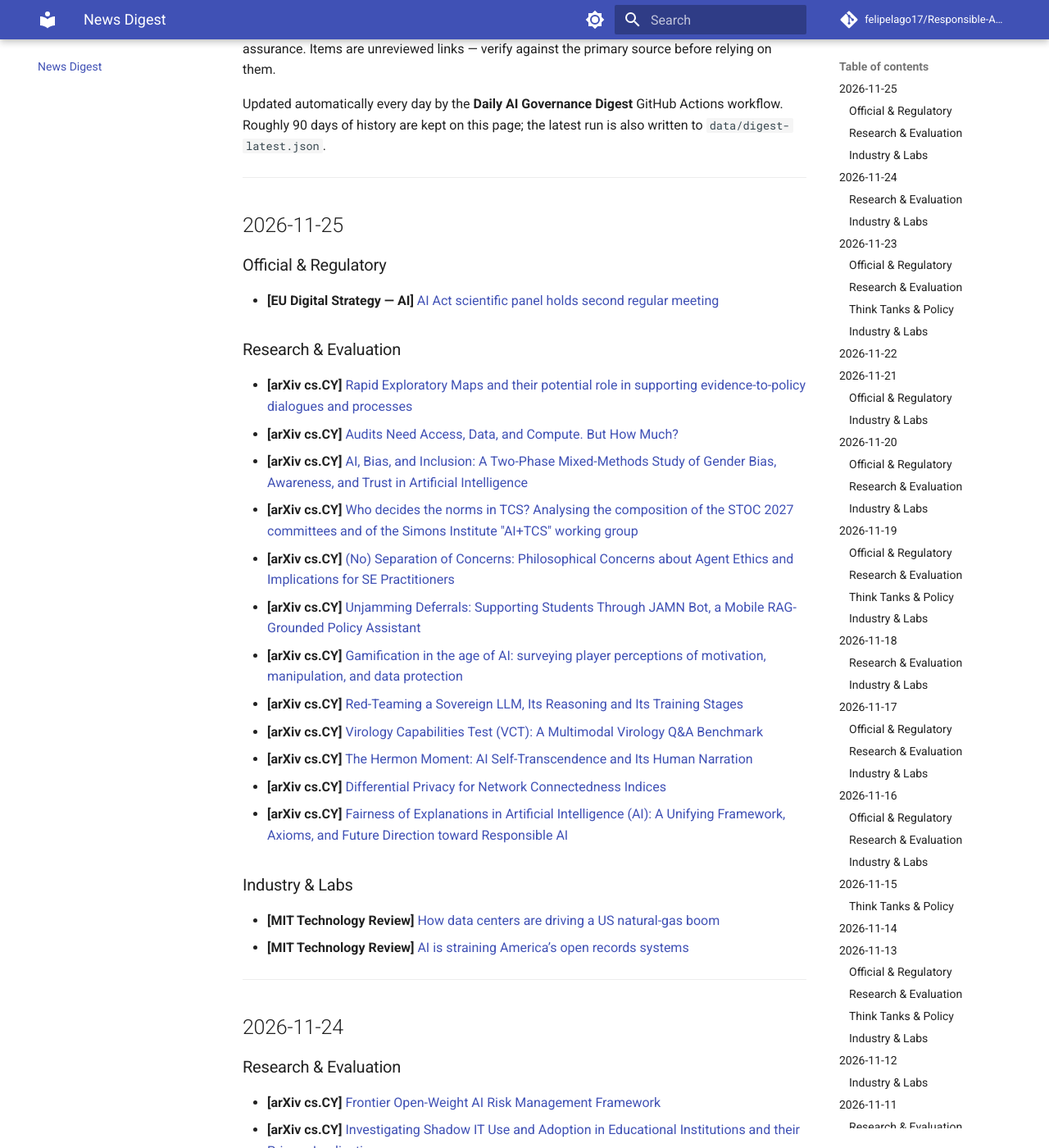
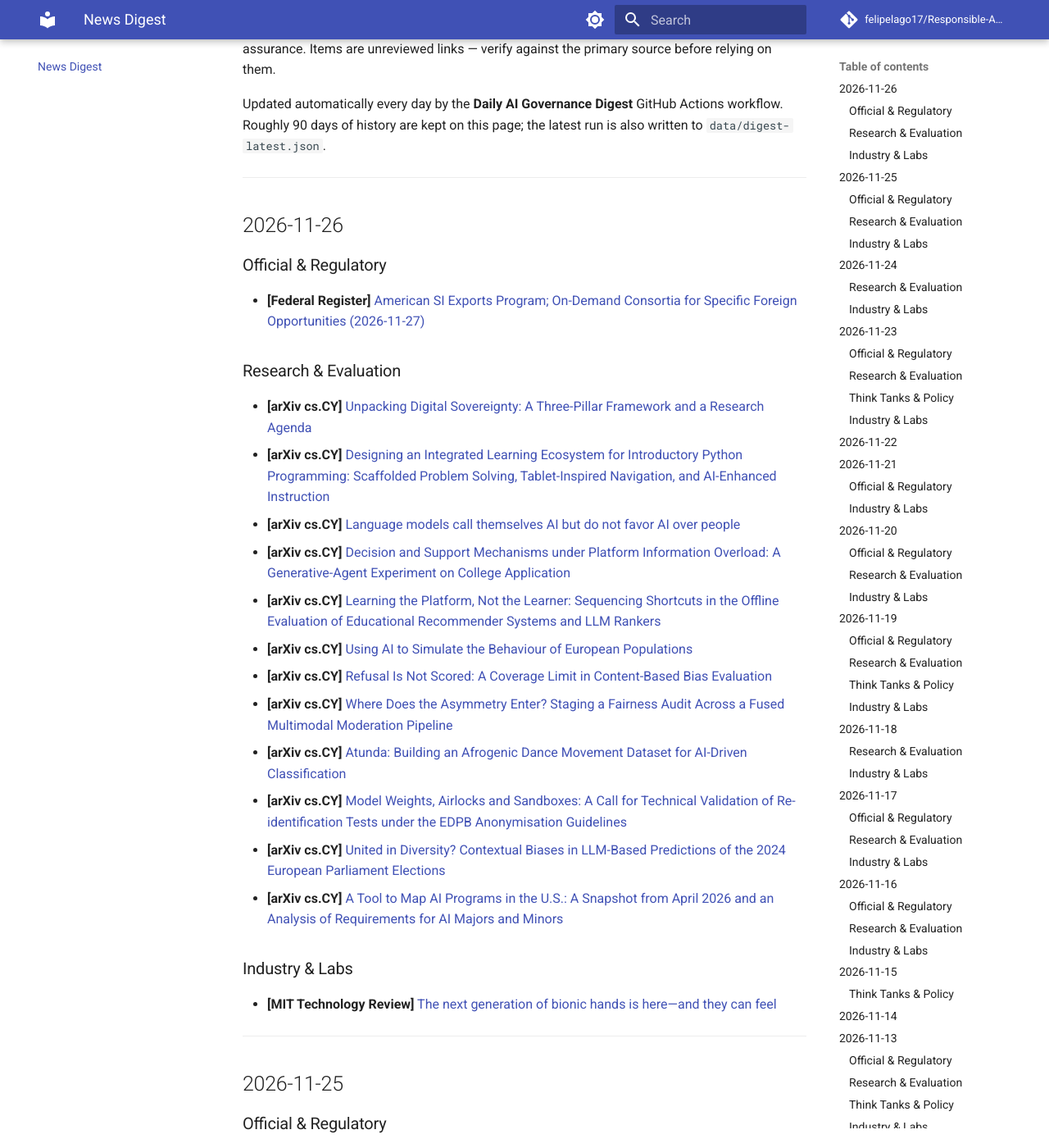
Before and after one commit to felipelago17/Responsible-AI-evaluation, an MkDocs documentation site: the page built from docs/news/digest.md, in a window 1280 px wide and 1400 px high, scrolled down 232 px. Shown: the whole window at 82% size. Built offline with MkDocs 1.6.1 and Material for MkDocs 9.7.7, drawn with Linux system fonts in a browser that asks for light colours; comment, search, counter and statistics services are not loaded.

Commit message:
chore: daily digest 2026-11-26

```diff
--- a/docs/news/digest.md
+++ b/docs/news/digest.md
@@ -9,6 +9,33 @@ Roughly 90 days of history are kept on this page; the latest run is also written
 ---
 
 <!-- DIGEST_START -->
+## 2026-11-26
+
+### Official & Regulatory
+
+- **[Federal Register]** [American SI Exports Program; On-Demand Consortia for Specific Foreign Opportunities (2026-11-27)](https://www.federalregister.gov/documents/2026/11/27/2026-24107/american-si-exports-program-on-demand-consortia-for-specific-foreign-opportunities)
+
+### Research & Evaluation
+
+- **[arXiv cs.CY]** [Unpacking Digital Sovereignty: A Three-Pillar Framework and a Research Agenda](https://arxiv.org/abs/2611.33397)
+- **[arXiv cs.CY]** [Designing an Integrated Learning Ecosystem for Introductory Python Programming: Scaffolded Problem Solving, Tablet-Inspired Navigation, and AI-Enhanced Instruction](https://arxiv.org/abs/2611.33471)
+- **[arXiv cs.CY]** [Language models call themselves AI but do not favor AI over people](https://arxiv.org/abs/2611.33851)
+- **[arXiv cs.CY]** [Decision and Support Mechanisms under Platform Information Overload: A Generative-Agent Experiment on College Application](https://arxiv.org/abs/2611.34709)
+- **[arXiv cs.CY]** [Learning the Platform, Not the Learner: Sequencing Shortcuts in the Offline Evaluation of Educational Recommender Systems and LLM Rankers](https://arxiv.org/abs/2611.33240)
+- **[arXiv cs.CY]** [Using AI to Simulate the Behaviour of European Populations](https://arxiv.org/abs/2611.33503)
+- **[arXiv cs.CY]** [Refusal Is Not Scored: A Coverage Limit in Content-Based Bias Evaluation](https://arxiv.org/abs/2611.33690)
+- **[arXiv cs.CY]** [Where Does the Asymmetry Enter? Staging a Fairness Audit Across a Fused Multimodal Moderation Pipeline](https://arxiv.org/abs/2611.34491)
+- **[arXiv cs.CY]** [Atunda: Building an Afrogenic Dance Movement Dataset for AI-Driven Classification](https://arxiv.org/abs/2611.34649)
+- **[arXiv cs.CY]** [Model Weights, Airlocks and Sandboxes: A Call for Technical Validation of Re-identification Tests under the EDPB Anonymisation Guidelines](https://arxiv.org/abs/2611.34859)
+- **[arXiv cs.CY]** [United in Diversity? Contextual Biases in LLM-Based Predictions of the 2024 European Parliament Elections](https://arxiv.org/abs/2409.09045)
+- **[arXiv cs.CY]** [A Tool to Map AI Programs in the U.S.: A Snapshot from April 2026 and an Analysis of Requirements for AI Majors and Minors](https://arxiv.org/abs/2606.12428)
+
+### Industry & Labs
+
+- **[MIT Technology Review]** [The next generation of bionic hands is here—and they can feel](https://www.technologyreview.com/2026/11/26/1149923/the-next-generation-of-bionic-hands-is-here-and-they-can-feel/)
+
+---
+
 ## 2026-11-25
 
 ### Official & Regulatory
```
Also changed, not shown: 2 other files.
